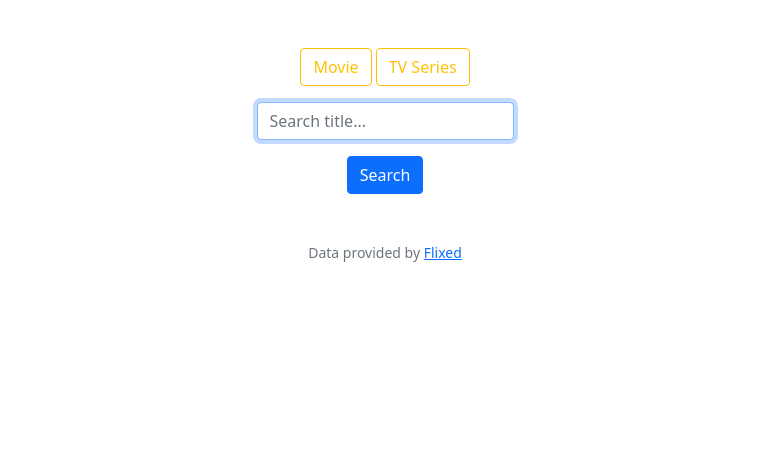
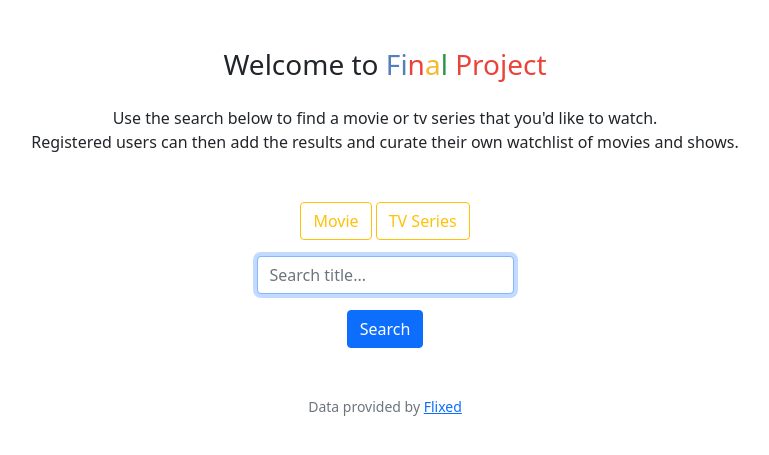
Before and after one commit to jbeedle19/cs50_final_project, a Flask app: page /search in a window 1280 px wide. Shown: the part 134-589 px from the top of the page, without its empty margins (255-1024 px from the left). Run offline with Flask 2, Linux system fonts and the light colour scheme; some libraries are stand-ins or nearby versions.

Commit message:
adjusted style/look of search and watchlist

```diff
--- a/static/styles.css
+++ b/static/styles.css
@@ -5,19 +5,19 @@ nav .navbar-brand
 }
 
 /* Colors for brand */
-nav .navbar-brand .blue
+nav .navbar-brand .blue, .blue
 {
     color: #537fbe;
 }
-nav .navbar-brand .red
+nav .navbar-brand .red, .red
 {
     color: #ea433b;
 }
-nav .navbar-brand .yellow
+nav .navbar-brand .yellow, .yellow
 {
     color: #f5b82e;
 }
-nav .navbar-brand .green
+nav .navbar-brand .green, .green
 {
     color: #2e944b;
 }
--- a/templates/index.html
+++ b/templates/index.html
@@ -5,6 +5,15 @@
 {% endblock %}
 
 {% block main %}
+    <div class="mb-5">
+        <h3 class="mb-4">Welcome to <span class="blue">Fi</span><span class="red">n</span><span class="yellow">a</span><span class="green">l</span> <span class="red">Project</span></h3>
+        <p>
+            Use the search below to find a movie or tv series that you'd like to watch.
+            <br>
+            Registered users can then add the results and curate their own watchlist of movies
+            and shows.
+        </p>
+    </div>
     <form action="/search" method="get">
         <div class="mb-3">
             <input type="radio" class="btn-check" name="searchType" id="movie" autocomplete="off" value="SearchMovie">
--- a/templates/watchlist.html
+++ b/templates/watchlist.html
@@ -24,7 +24,7 @@
                             <td>
                                 <button class="btn btn-primary">Watch</button>
                                 <span class="action-space"></span>
-                                <button class="btn btn-danger">Delete</button>
+                                <button class="btn btn-danger"><i class="bi bi-trash-fill"></i> Delete</button>
                             </td>
                         </tr>
                     {% endfor %}
```
